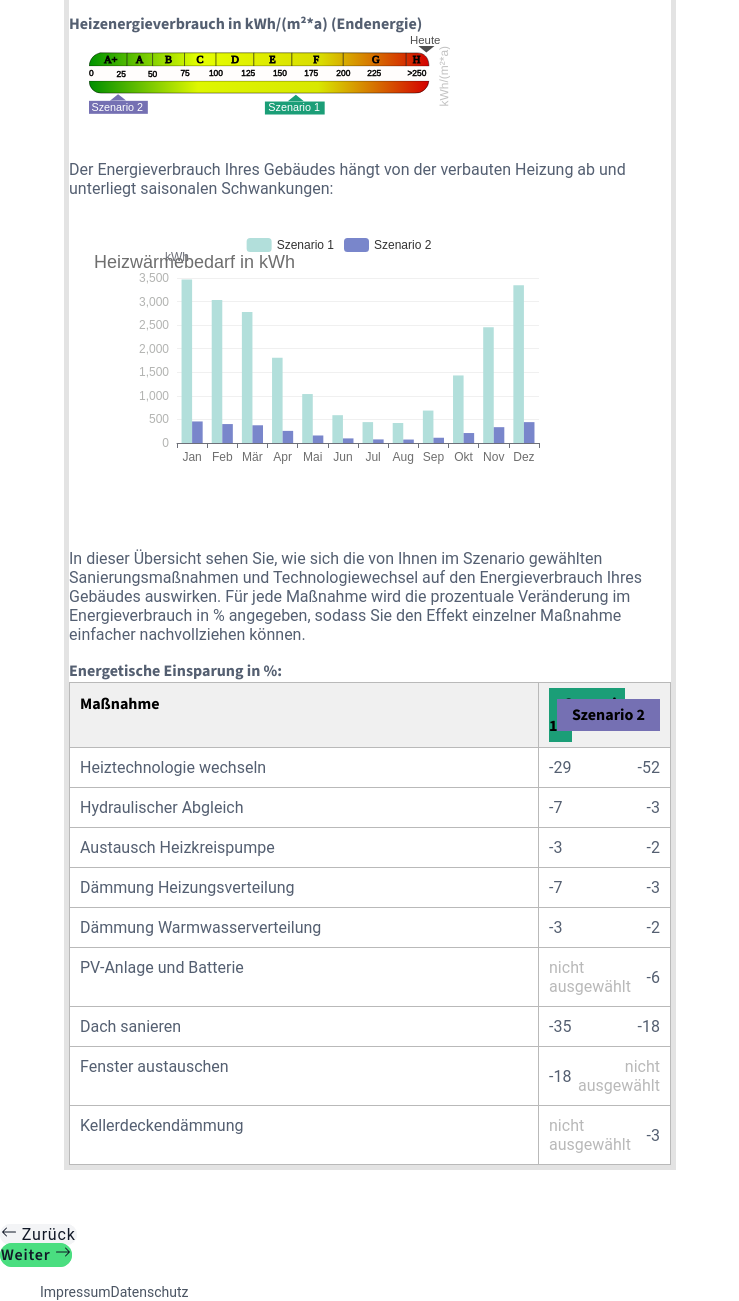
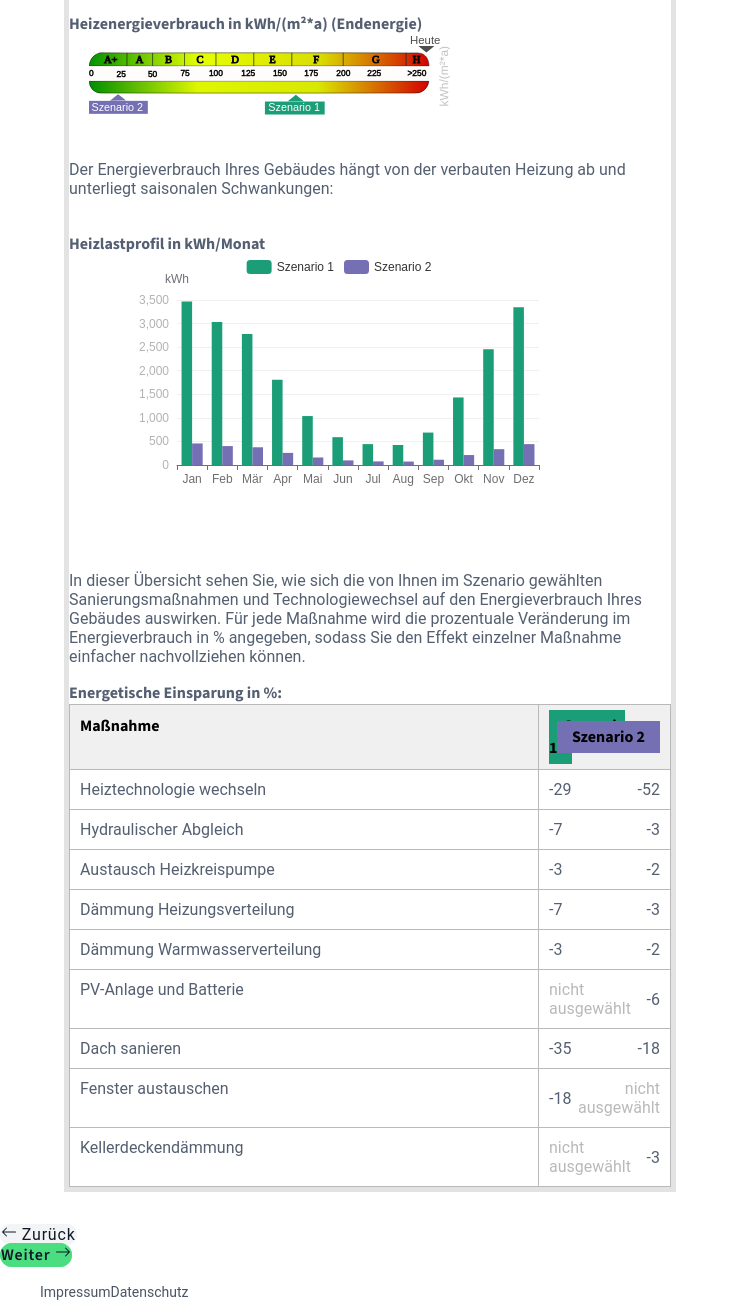
Before and after one commit to rl-institut/bd_app, a Django app: page /results/ in a window 1280 px wide. Shown: the part 1076-2377 px from the top of the page, without its empty margins (0-739 px from the left). Run offline with Django 5.2, Linux system fonts and the light colour scheme; style sheets or scripts are compiled from the project's sources; parts of the project's set-up code (start-up, migrations or seed data) failed here and were passed over; some libraries are stand-ins or nearby versions; some web fonts are replaced.

Commit message:
made charts more similar to each other

```diff
--- a/building_dialouge_webapp/heat/charts/energycost_chart.py
+++ b/building_dialouge_webapp/heat/charts/energycost_chart.py
@@ -33,6 +33,8 @@ def generate_grouped_echarts_option(scenarios, title):
                 "position": "right",
                 "fontWeight": "bold",
             },
+            "barGap": 0,
+            "barCategoryGap": "30%",
         },
         {
             "name": "",
@@ -44,6 +46,8 @@ def generate_grouped_echarts_option(scenarios, title):
                 "position": "right",
                 "fontWeight": "bold",
             },
+            "barGap": 0,
+            "barCategoryGap": "30%",
         },
     ]
 
--- a/building_dialouge_webapp/heat/charts/heating_and_co2_chart.py
+++ b/building_dialouge_webapp/heat/charts/heating_and_co2_chart.py
@@ -100,7 +100,7 @@ def generate_echarts_option(scenarios, title):
                     "position": "right",
                     "fontWeight": "bold",
                     "align": "right",
-                    "offset": [-20, 0],
+                    "offset": [-5, 0],
                 },
             },
         ],
--- a/building_dialouge_webapp/heat/charts/heating_chart_vertical.py
+++ b/building_dialouge_webapp/heat/charts/heating_chart_vertical.py
@@ -1,4 +1,4 @@
-def generate_vertical_echarts_option(months, scenarios, title, y_axis_label="Wert"):
+def generate_vertical_echarts_option(months, scenarios, y_axis_label="Wert"):
     """
     Generates a vertical grouped bar chart for multiple scenarios across months.
 
@@ -54,15 +54,6 @@ def generate_vertical_echarts_option(months, scenarios, title, y_axis_label="Wer
                 "lineStyle": {"color": "#f0f0f0"},
             },
         },
-        "title": {
-            "text": title,
-            "left": "0%",
-            "top": "5%",
-            "textStyle": {
-                "fontWeight": "normal",
-                "color": "#6e6e6e",
-            },
-        },
         "grid": {
             "containLabel": True,
             "top": "15%",
--- a/building_dialouge_webapp/heat/views.py
+++ b/building_dialouge_webapp/heat/views.py
@@ -500,7 +500,7 @@ class Results(SidebarNavigationMixin, TemplateView):
                         2453.095525606935,
                         3345.5603939823663,
                     ],
-                    "color": "#b2dfdb",
+                    "color": "#1b9e77",
                 },
                 {
                     "name": "Szenario 2",
@@ -518,10 +518,9 @@ class Results(SidebarNavigationMixin, TemplateView):
                         335.7687021132994,
                         442.7838328978601,
                     ],
-                    "color": "#7986cb",
+                    "color": "#7570b3",
                 },
             ],
-            title="Heizwärmebedarf in kWh",
             y_axis_label="kWh",
         )
         context["financial_expense_chart_data_future"] = heating_and_co2_chart.generate_echarts_option(
@@ -544,7 +543,7 @@ class Results(SidebarNavigationMixin, TemplateView):
                 {"name": "Szenario 1", "value": [1420, 1490]},
                 {"name": "Szenario 2", "value": [70, 990]},
             ],
-            title="Energiekosten in € pro Jahr",
+            title="",
         )
         context["co2_chart_data"] = heating_and_co2_chart.generate_echarts_option(
             scenarios=[
@@ -552,7 +551,7 @@ class Results(SidebarNavigationMixin, TemplateView):
                 {"name": "Szenario 1", "value": 55},
                 {"name": "Szenario 2", "value": 137},
             ],
-            title="CO2-Kosten in € pro Jahr",
+            title="",
         )
         context["scenario_boxes"] = get_all_scenario_data(self.request)
         return context
--- a/building_dialouge_webapp/templates/pages/results.html
+++ b/building_dialouge_webapp/templates/pages/results.html
@@ -42,6 +42,7 @@
                       data="/static/images/svg/energy_consumption_index_workshop.svg"></object>
           <p>Der Energieverbrauch Ihres Gebäudes hängt von der verbauten Heizung ab und unterliegt saisonalen Schwankungen:</p>
           <br />
+          <strong>Heizlastprofil in kWh/Monat</strong>
           <div id="heating_chart" class="chart_big"></div>
           <p>
             In dieser Übersicht sehen Sie, wie sich die von Ihnen im Szenario gewählten Sanierungsmaßnahmen und Technologiewechsel
@@ -103,7 +104,7 @@
                 <p>Ihre jährlichen Energiekosten für <span class="electricity">Strom</span> und <span class="heating">Heizung & Warmwasser</span> und Ihr Einsparpotenzial:</p>
                 <br />
                 <br />
-                <!-- Energiekosten pro Jahr in € -->
+                <strong>Energiekosten in € pro Jahr</strong>
                 <div id="energycost_chart" class="chart_big"></div>
                 <br />
                 <br />
@@ -118,6 +119,7 @@
           <br />
           <p>Für jede Tonne emittiertes CO<sub>2</sub> fallen seit 2021 Kosten an.
           Diese Kosten werden steigen und einen maßgeblichen Teil der laufenden Energiekosten darstellen:</p>
+          <strong>CO2-Kosten in € pro Jahr</strong>
           <div id="co2_chart" class="chart_big"></div>
           <div class="saving_forest">
             Sehr gut, die Maßnahmen in deinen
```
